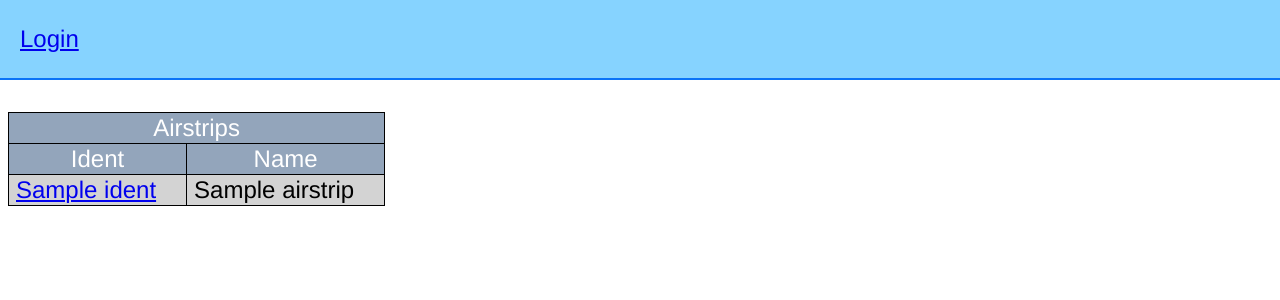
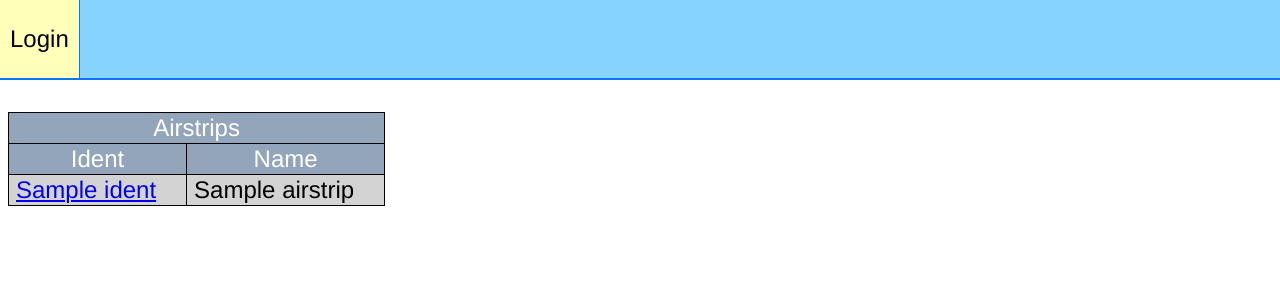
Before and after one commit to eallrich/checkniner, a Django app: template cotracker/templates/checkouts/airstrip_list.html in a window 1280 px wide. Shown: the top 300 px of the page. Run offline with Django 3.2, Linux system fonts and the light colour scheme; the template is opened without the code that fills it: most values are stand-ins (such as "Sample title", 1, 10 or a date in 2020).

Commit message:
Properly style header links

```diff
--- a/cotracker/checkouts/static/checkouts/css/styles.css
+++ b/cotracker/checkouts/static/checkouts/css/styles.css
@@ -22,12 +22,38 @@ div#content {
 }
 
 div#header {
+    /* Light Blue */
     background:#86D3FF;
+    /* Dark Blue */
     border-bottom-color:#0B73F7;
     border-bottom-style:solid;
     border-bottom-width:2px;
     margin:0px;
-    padding: 1px 20px 1px 20px;
+    padding: 1px 0px 1px 0px;
+}
+
+div#header a {
+    color: #000000;
+    text-decoration: none;
+}
+
+div#header li {
+    /* Dark Blue */
+    border-right-color: #0B73F7;
+    border-right-width: 1px;
+    border-right-style: solid;
+    display: inline;
+    padding: 25 10 26 10;
+}
+
+div#header li:hover {
+    /* Light Yellow */
+    background: #FFFFBA;
+}
+
+div#header ul {
+    list-style-type: none;
+    padding: 0px;
 }
 
 div#messages li.success {
--- a/cotracker/templates/base.html
+++ b/cotracker/templates/base.html
@@ -9,24 +9,46 @@
 </head>
 <body>
 <div id="header">
-    <p>
+    <ul>
     {% if user.is_authenticated %}
-        <a href="#">Home</a>&nbsp;&nbsp;&nbsp;
+	<li>
+	    <a href="#">Home</a>
+	</li>
+
 	{% if user.is_superuser or user.is_pilot %}
-	    <a href="{% url 'checkout_edit' %}">Add/Remove</a>&nbsp;&nbsp;&nbsp;
+	<li>
+	    <a href="{% url 'checkout_edit' %}">Add/Remove</a>
+	</li>
 	{% endif %}
-        <a href="{% url 'checkout_filter' %}">Filter</a>&nbsp;&nbsp;&nbsp;
-        <a href="{% url 'pilot_list' %}">Pilot Reports</a>&nbsp;&nbsp;&nbsp;
-        <a href="{% url 'airstrip_list' %}">Airstrip Reports</a>&nbsp;&nbsp;&nbsp;
-        <a href="{% url 'base_list' %}">Base Reports</a>&nbsp;&nbsp;&nbsp;
+
+	<li>
+	    <a href="{% url 'checkout_filter' %}">Filter</a>
+	</li>
+	<li>
+	    <a href="{% url 'pilot_list' %}">Pilot Reports</a>
+	</li>
+	<li>
+	    <a href="{% url 'airstrip_list' %}">Airstrip Reports</a>
+	</li>
+	<li>
+	    <a href="{% url 'base_list' %}">Base Reports</a>
+	</li>
+
 	{% if user.is_superuser %}
-	    <a href="{% url 'admin:index' %}">Admin</a>&nbsp;&nbsp;&nbsp;
+	<li>
+	    <a href="{% url 'admin:index' %}">Admin</a>
+	</li>
 	{% endif %}
-        <a href="{% url 'django.contrib.auth.views.logout_then_login' %}">Logout</a>
+
+	<li>
+	    <a href="{% url 'django.contrib.auth.views.logout_then_login' %}">Logout</a>
+	</li>
     {% else %}
-        <a href="{% url 'django.contrib.auth.views.login' %}">Login</a>
+	<li>
+	    <a href="{% url 'django.contrib.auth.views.login' %}">Login</a>
+	</li>
     {% endif %}
-    </p>
+    </ul>
 </div>
 
 <div id="content">
```
